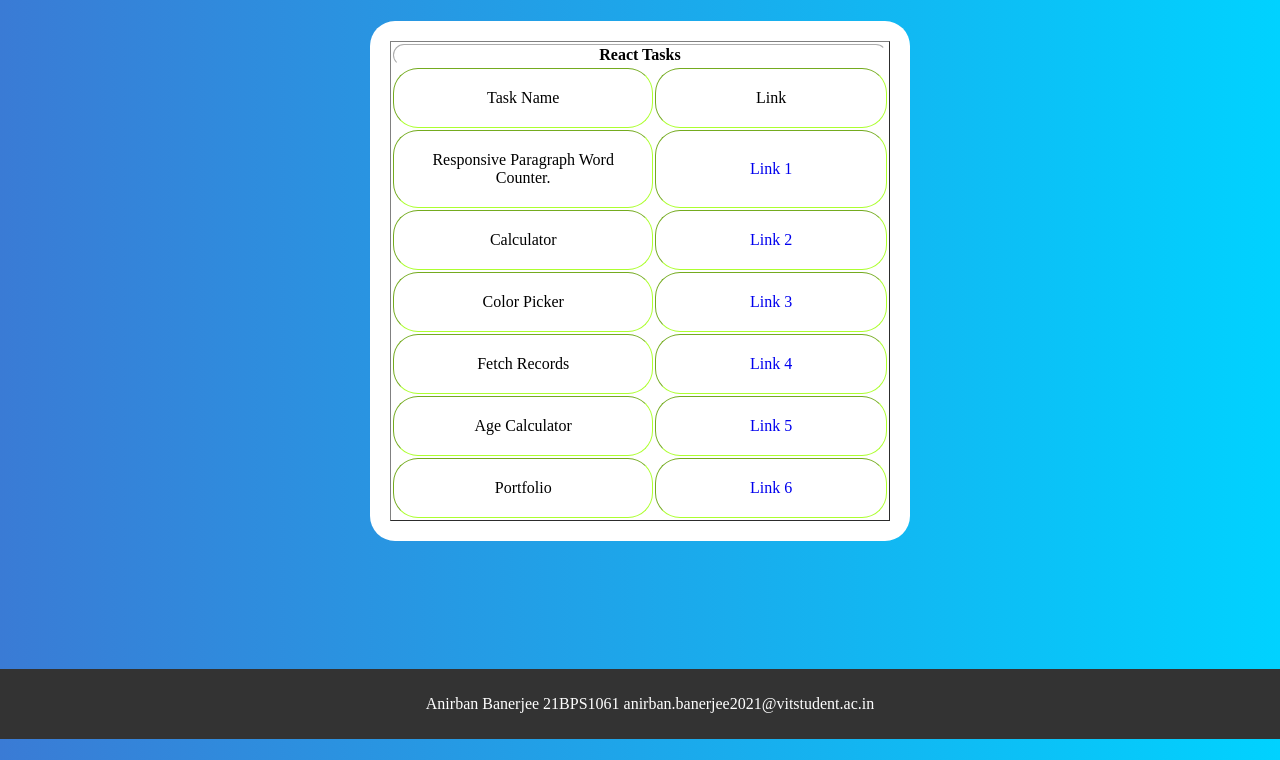
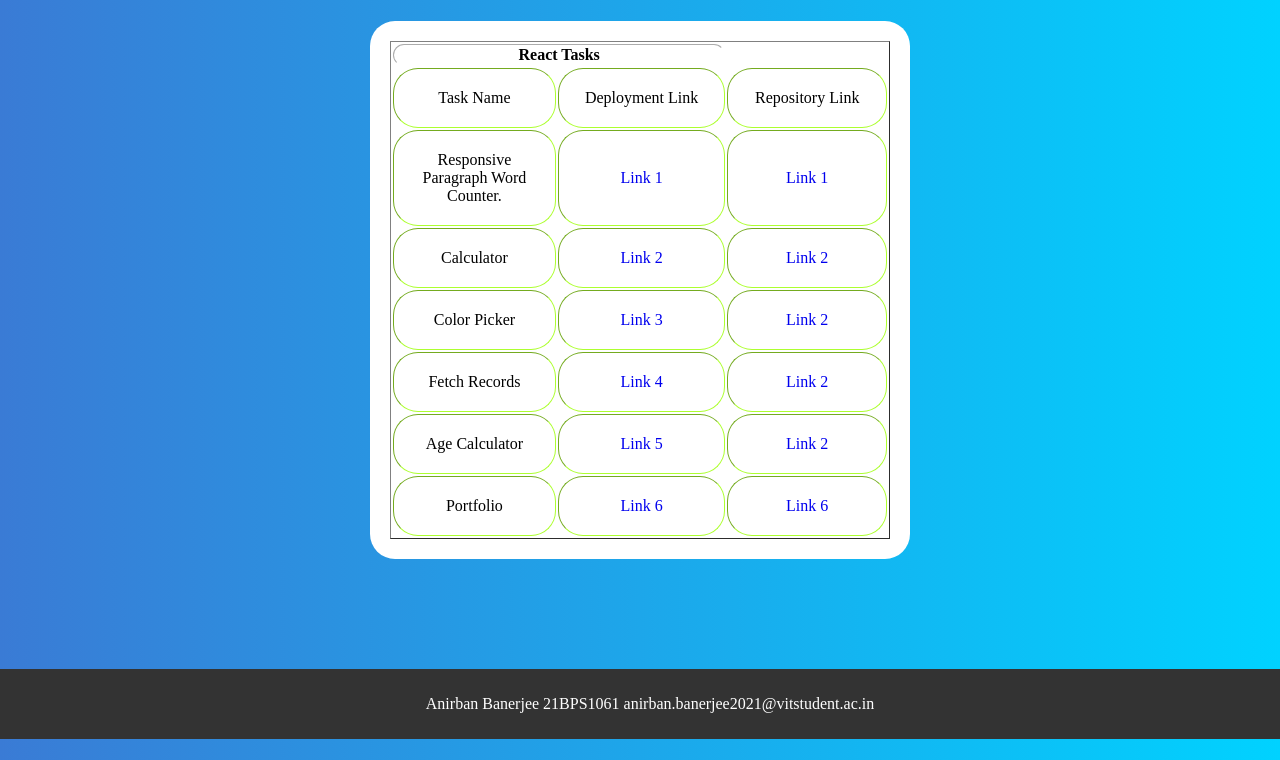
Before and after one commit to AnirbanBanerjee25/React_Index_Page, a plain HTML site: page index.html in a window 1280 px wide. Shown: the part 61-821 px from the top of the page. Drawn offline with Linux system fonts and the light colour scheme.

Commit message:
first commit

```diff
--- a/index.html
+++ b/index.html
@@ -97,35 +97,44 @@
                 <td>
                     <table class="task" border="1">
                         <tr style="text-align: center;">
-                            <th style="margin-left: 10px;" colspan="2">React Tasks</th>
+                           <span><th style="margin-left: 10px;" colspan="2">React Tasks</th></span>
                         </tr>
                         <tr>
                             <td>Task Name</td>
-                            <td>Link</td>
+                            <td>Deployment Link</td>
+                            <td>Repository Link</td>
                         </tr>
                         <tr>
                             <td>Responsive Paragraph Word Counter.</td>
                             <td><a href="https://react-task-1-seven.vercel.app/">Link 1</a></td>
+                            <td><a href="https://github.com/AnirbanBanerjee25/React_Task_1.git">Link 1</a></td>
                         </tr>
                         <tr>
                             <td>Calculator</td>
                             <td><a href="https://react-task-6-psi.vercel.app/">Link 2</a></td>
+                            <td><a href="https://github.com/AnirbanBanerjee25/React_Task_6.git">Link 2</a></td>
+
                         </tr>
                         <tr>
                             <td>Color Picker</td>
                             <td><a href="https://react-task-4-rose.vercel.app/">Link 3</a></td>
+                            <td><a href="https://github.com/AnirbanBanerjee25/React_Task_4.git">Link 2</a></td>
                         </tr>
                         <tr>
                             <td>Fetch Records</td>
                             <td><a href="https://react-task-5-blush.vercel.app/">Link 4</a></td>
+                            <td><a href="https://github.com/AnirbanBanerjee25/React_Task_5.git">Link 2</a></td>
                         </tr>
                         <tr>
                             <td>Age Calculator</td>
                             <td><a href="https://react-task-2-three.vercel.app/">Link 5</a></td>
+                            <td><a href="https://github.com/AnirbanBanerjee25/React_Task_2.git">Link 2</a></td>
                         </tr>
                         <tr>
                             <td>Portfolio</td>
                             <td><a href="https://react-task-3-mocha.vercel.app/">Link 6</a></td>
+                            <td><a href="https://github.com/AnirbanBanerjee25/React_Task_3.git">Link 6</a></td>
+
                         </tr>
                     </table>
                 </td>
```
